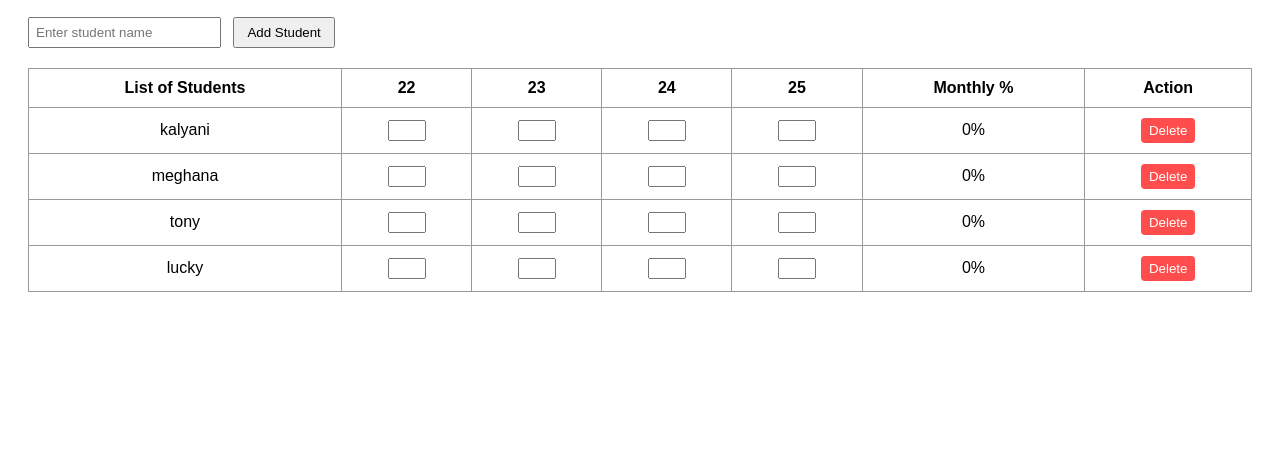
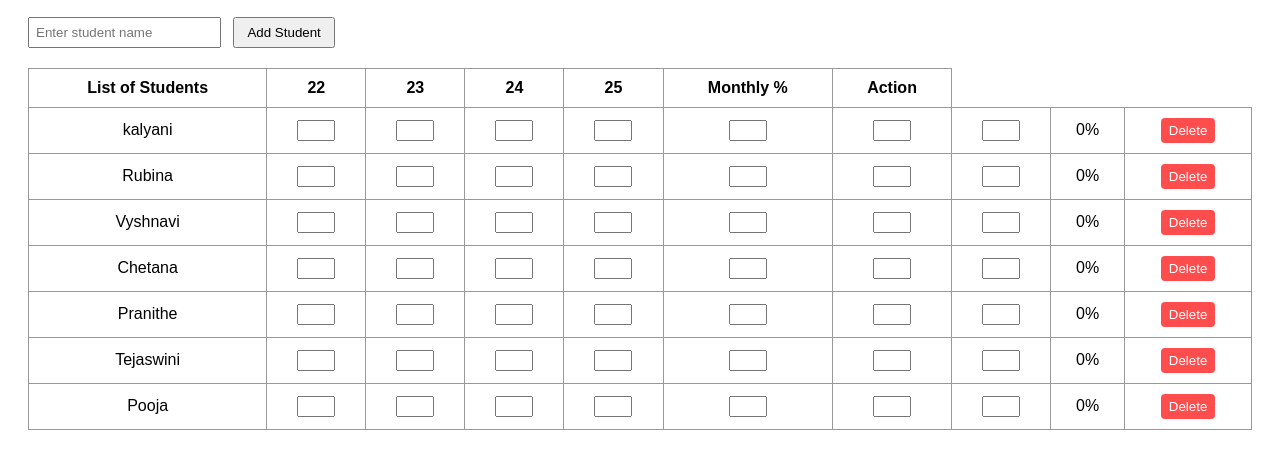
Before and after one commit to Kalyani200503/Attendance_Tracker, a plain HTML site: page AttendanceTracker.html in a window 1280 px wide. Shown: the part 79-548 px from the top of the page. Drawn offline with Linux system fonts and the light colour scheme.

Commit message:
Update AttendanceTracker.html

```diff
--- a/AttendanceTracker.html
+++ b/AttendanceTracker.html
@@ -73,8 +73,8 @@
 </table>
 
 <script>
-  const students = ["kalyani", "meghana", "tony", "lucky"];
-  const dates = ["Date 1", "Date 2", "Date 3", "Date 4"];
+  const students = ["kalyani", "Rubina", "Vyshnavi", "Chetana","Pranithe","Tejaswini","Pooja"];
+  const dates = ["Date 1", "Date 2", "Date 3", "Date 4","Date 5","Date 6","Date 7"];
   const tableBody = document.getElementById("tableBody");
 
   function createInput(cell, studentIndex) {
```
